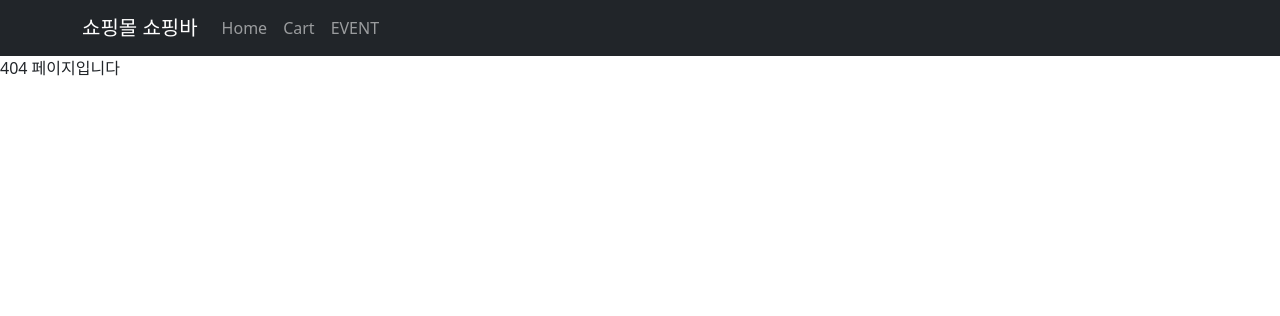
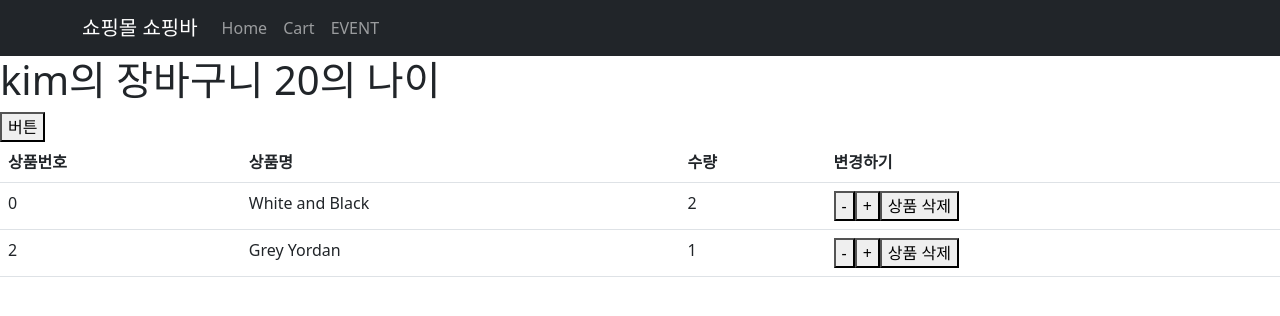
Before and after one commit to jyk2022/apple-react, a React (Create React App) app: page /cart in a window 1280 px wide. Before the commit this address had no page. Shown: the top 316 px of the page. Built offline with nearby package versions, Linux system fonts and the light colour scheme.

Commit message:
리덕스 툴킷 사용법 복습 및 숙달

```diff
--- a/package.json
+++ b/package.json
@@ -3,6 +3,7 @@
   "version": "0.1.0",
   "private": true,
   "dependencies": {
+    "@reduxjs/toolkit": "^1.9.5",
     "@testing-library/jest-dom": "^5.14.1",
     "@testing-library/react": "^13.0.0",
     "@testing-library/user-event": "^13.2.1",
@@ -11,6 +12,7 @@
     "react": "^18.2.0",
     "react-bootstrap": "^2.7.4",
     "react-dom": "^18.2.0",
+    "react-redux": "^8.0.5",
     "react-router-dom": "^6.10.0",
     "react-scripts": "5.0.1",
     "styled-components": "^5.3.9",
--- a/src/App.css
+++ b/src/App.css
@@ -3,6 +3,15 @@
     background-image: url('/src/_2dd4b5b3-f31d-41e0-8262-699e3a353643.jpg');
     background-size: cover;
     background-position: center;
+}
+
+.start {
+    opacity: 0;
+}
+
+.end {
+    opacity: 1;
+    transition: opacity 0.5s;
 }
 
 .App {
--- a/src/App.js
+++ b/src/App.js
@@ -4,6 +4,7 @@ import { Routes, Route, useNavigate, Outlet } from 'react-router-dom';
 import './App.css';
 import 'bootstrap/dist/css/bootstrap.min.css';
 import Card from './componet/Card.jsx';
+import Cart from './routes/Cart';
 import Detail from './routes/Detail';
 import data from './data.js';
 import axios from 'axios';
@@ -55,7 +56,7 @@ function App() {
                         </Nav.Link>
                         <Nav.Link
                             onClick={() => {
-                                navi('/Detail');
+                                navi('/cart');
                             }}
                         >
                             Cart
@@ -91,6 +92,7 @@ function App() {
                         </>
                     }
                 />
+                <Route path="/cart" element={<Cart />} />
                 <Route path="/Detail/:id" element={<Detail shoes={shoes} />} />
                 <Route path="*" element={<div>404 페이지입니다</div>} />
                 <Route path="/About" element={<About />}>
--- a/src/index.js
+++ b/src/index.js
@@ -3,14 +3,18 @@ import ReactDOM from 'react-dom/client';
 import './index.css';
 import App from './App';
 import reportWebVitals from './reportWebVitals';
+import { Provider } from 'react-redux';
 import { BrowserRouter } from 'react-router-dom';
+import store from './store.js';
 
 const root = ReactDOM.createRoot(document.getElementById('root'));
 root.render(
     <React.StrictMode>
-        <BrowserRouter>
-            <App />
-        </BrowserRouter>
+        <Provider store={store}>
+            <BrowserRouter>
+                <App />
+            </BrowserRouter>
+        </Provider>
     </React.StrictMode>
 );
 
--- /dev/null
+++ b/src/routes/Cart.js
@@ -0,0 +1,81 @@
+import { Table } from 'react-bootstrap';
+import { useDispatch, useSelector } from 'react-redux';
+import { changeAge, changeName } from '../store/userSlice';
+import { addCount, miunsCount, deleteItem } from '../store/itemSlice';
+
+function Cart() {
+    const Dispatch = useDispatch();
+
+    const state = useSelector((state) => {
+        return state;
+    });
+
+    const { user, item } = state;
+
+    //  let useDispatch() -> store 에게 state변경을 요청함. ;
+    // useSelector 에서는 반드시 () 안에 state 로 인자를 넣어야 함.
+    // return state; 에는 state.user 으로 원하는 state만 가져올 수 있음.
+    // state가 공유가 필요없는 state이면 컴포넌트 안에서 useState를 만들어서 사용하는 게 좋음.
+
+    return (
+        <>
+            <h1>
+                {user.name}의 장바구니 {user.age}의 나이
+            </h1>
+            <button
+                onClick={() => {
+                    Dispatch(changeAge(100));
+                }}
+            >
+                버튼
+            </button>
+            <Table>
+                <thead>
+                    {/* tr 가로칸을 뜻함  */}
+                    {/* td=> 열을 뜻함 */}
+                    {/* th -> 표 제목 */}
+                    <tr>
+                        <th>상품번호</th>
+                        <th>상품명</th>
+                        <th>수량</th>
+                        <th>변경하기</th>
+                    </tr>
+                </thead>
+                <tbody>
+                    {item.map((item, index) => (
+                        <tr key={item.id}>
+                            <td>{item.id}</td>
+                            <td>{item.name}</td>
+                            <td>{item.count}</td>
+                            <td>
+                                <button
+                                    onClick={() => {
+                                        Dispatch(miunsCount(index));
+                                    }}
+                                >
+                                    -
+                                </button>
+                                <button
+                                    onClick={() => {
+                                        Dispatch(addCount(index));
+                                    }}
+                                >
+                                    +
+                                </button>
+                                <button
+                                    onClick={() => {
+                                        Dispatch(deleteItem(index));
+                                    }}
+                                >
+                                    상품 삭제
+                                </button>
+                            </td>
+                        </tr>
+                    ))}
+                </tbody>
+            </Table>
+        </>
+    );
+}
+
+export default Cart;
--- a/src/routes/Detail.jsx
+++ b/src/routes/Detail.jsx
@@ -1,15 +1,20 @@
-import { useEffect, useState } from 'react';
+import { useEffect, useState, useRef } from 'react';
 import { useParams } from 'react-router-dom';
 import styled from 'styled-components';
+import { Nav } from 'react-bootstrap';
+import { useDispatch } from 'react-redux';
+import { addItem } from '../store/itemSlice';
 
 function Detail(props) {
     let { id } = useParams();
+    let dispactch = useDispatch();
     let shoes = props.shoes.find((product) => {
         return product.id == id;
     });
 
     let [alertCnt, setAlertCnt] = useState(2);
     let [alert, setAlert] = useState(true);
+    let [탭, 탭변경] = useState(0);
     let intervalId;
     let TimeOut;
 
@@ -37,8 +42,9 @@ function Detail(props) {
 
     let [count, setCount] = useState(0);
 
-    const { productId, title, content, price, img } = shoes;
+    const { title, content, price, img } = shoes;
     return (
+        <>
             <div className="container">
                 {alert && <div className="alert alert-warning">{alertCnt}초 이내 구매시 할인</div>}
                 <DivTag>
@@ -56,7 +62,7 @@ function Detail(props) {
                     <div className="col-md-6">
                         <img
                             src={
-                            id >= 1 && id <= 8
+                                id >= 1 && id <= 9
                                     ? 'https://codingapple1.github.io/shop/shoes' + id + '.jpg'
                                     : process.env.PUBLIC_URL + '/' + img
                             }
@@ -68,9 +74,73 @@ function Detail(props) {
                         <h4>상품명: {title}</h4>
                         <p>상품정보: {content}</p>
                         <p>상품가격: {price}</p>
-                    <button className="btn btn-danger">주문하기</button>
+                        <button
+                            className="btn btn-danger"
+                            onClick={() => {
+                                dispactch(addItem({ id: id, name: title, count: 1 }));
+                            }}
+                        >
+                            주문하기
+                        </button>
                     </div>
                 </div>
+            </div>
+            <Nav variant="tabs" defaultActiveKey="link0">
+                <Nav.Item>
+                    <Nav.Link
+                        eventKey="link0"
+                        onClick={() => {
+                            탭변경(0);
+                        }}
+                    >
+                        내용
+                    </Nav.Link>
+                </Nav.Item>
+                <Nav.Item>
+                    <Nav.Link
+                        eventKey="link1"
+                        onClick={() => {
+                            탭변경(1);
+                        }}
+                    >
+                        배송안내
+                    </Nav.Link>
+                </Nav.Item>
+                <Nav.Item>
+                    <Nav.Link
+                        eventKey="link2"
+                        onClick={() => {
+                            탭변경(2);
+                        }}
+                    >
+                        환불안내
+                    </Nav.Link>
+                </Nav.Item>
+            </Nav>
+            <TabContent 탭={탭} />
+        </>
+    );
+}
+
+// 구조분해 할당
+function TabContent({ 탭 }) {
+    let [fade, setFade] = useState('');
+    useEffect(() => {
+        let fadeIn = setTimeout(() => {
+            setFade('end');
+        }, 50);
+
+        return () => {
+            clearTimeout(fadeIn);
+            setFade('');
+        };
+    }, [탭]);
+
+    //automatic batching 이라면... state 변경함수를 쓸 때마다 재렌더링을 시켜줌.
+
+    return (
+        <div className={`start${fade}`}>
+            {[<div>내용이에요</div>, <div>배송받고 싶음?</div>, <div>환불받고 싶음?</div>][탭]}
         </div>
     );
 }
--- /dev/null
+++ b/src/store.js
@@ -0,0 +1,10 @@
+import { configureStore, createSlice } from '@reduxjs/toolkit';
+import item from './store/itemSlice';
+import user from './store/userSlice';
+
+export default configureStore({
+    reducer: {
+        user: user.reducer,
+        item: item.reducer,
+    },
+});
--- /dev/null
+++ b/src/store/itemSlice.js
@@ -0,0 +1,32 @@
+import { createSlice } from '@reduxjs/toolkit';
+
+let item = createSlice({
+    name: 'item',
+    initialState: [
+        { id: 0, name: 'White and Black', count: 2 },
+        { id: 2, name: 'Grey Yordan', count: 1 },
+    ],
+    reducers: {
+        addCount(state, action) {
+            state[action.payload].count++;
+        },
+        miunsCount(state, action) {
+            if (state[action.payload].count !== 0) {
+                state[action.payload].count--;
+            }
+        },
+        addItem(state, action) {
+            state.push(action.payload);
+        },
+        deleteItem(state, action) {
+            const index = state.findIndex((item) => item.id === action.payload.id);
+            if (index !== -1) {
+                state.splice(index, 1);
+            }
+        },
+    },
+});
+
+export const { addCount, addItem, miunsCount, deleteItem } = item.actions;
+
+export default item;
--- /dev/null
+++ b/src/store/userSlice.js
@@ -0,0 +1,23 @@
+import { createSlice } from '@reduxjs/toolkit';
+
+let user = createSlice({
+    name: 'user',
+    initialState: { name: 'kim', age: 20 },
+
+    //reducers 안에 있는 내용들을 'action' 이라고 부름
+
+    reducers: {
+        changeName(state) {
+            state.name = 'park';
+        },
+        changeAge(state, number) {
+            state.age += number.payload;
+            //payload 화물 이런 뜻임.
+        },
+        // 기존 state가 필요하면 reducers의 안의 함수 안에 state 라고 인자를 넣어주면 됨.
+    },
+});
+
+export const { changeName, changeAge } = user.actions;
+
+export default user;
```
Also changed, not shown: src/Hooks/useFadeIn.js (added, +15 -0 lines), 2 other files (tests, documents, lock files or other folders). Lines whose indentation alone changed are shown as unchanged.
